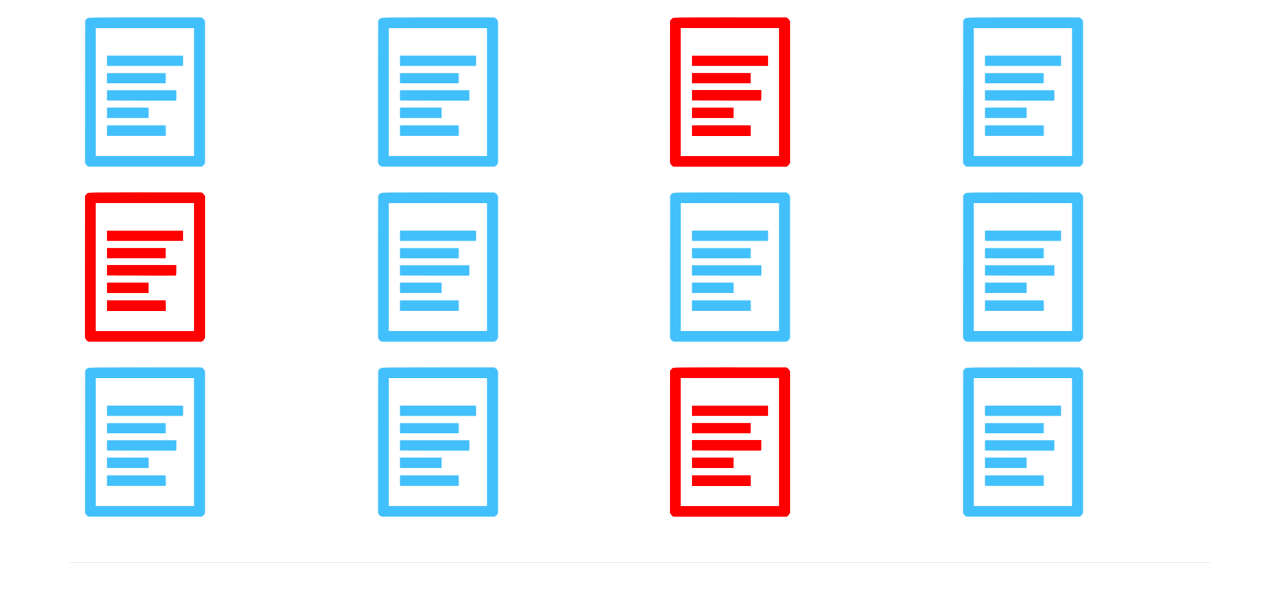
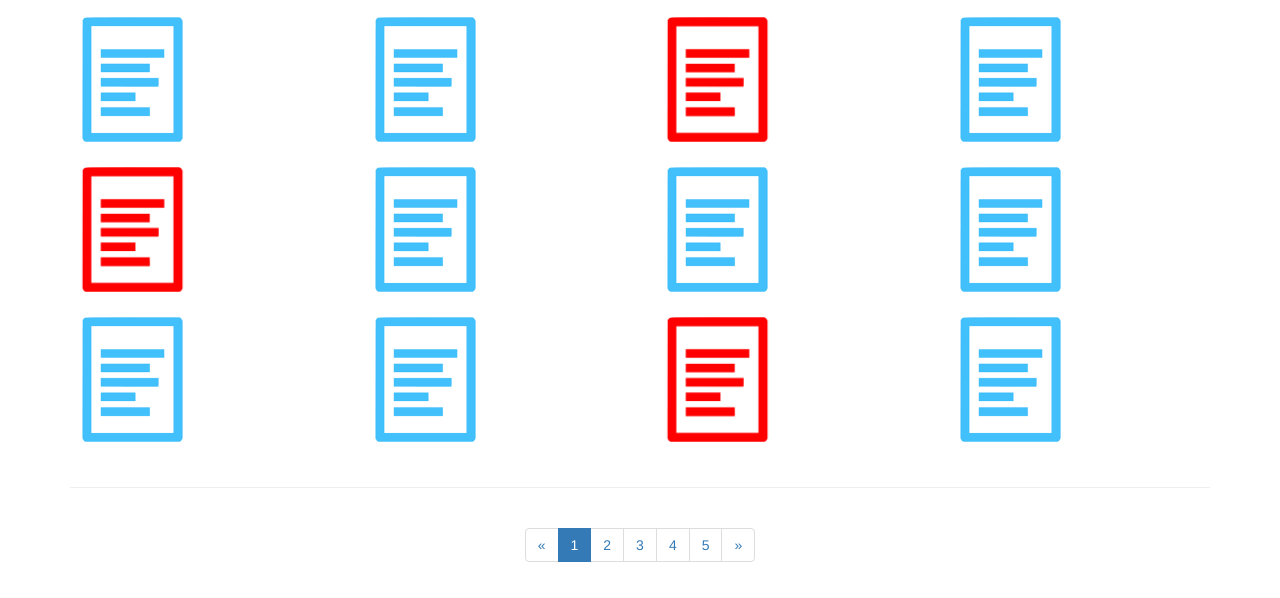
Before and after one commit to Contrack-UA/prototipoFront, a plain HTML site: page folder.html in a window 1280 px wide. Shown: the part 202-800 px from the top of the page. Drawn offline with Linux system fonts and the light colour scheme; files whose address does not match are found by name.

Commit message:
end of prototype

```diff
--- a/folder.html
+++ b/folder.html
@@ -72,23 +72,23 @@
         <div class="row">
             <div class="col-md-3 portfolio-item">
                 <a href="#">
-                    <img class="img-responsive" height="150" width="150" src="./images/fileBlue.png" alt="">
+                    <img class="img-responsive" height="125" width="125" src="./images/fileBlue.png" alt="">
                 </a>
 
             </div>
             <div class="col-md-3 portfolio-item">
                 <a href="#">
-                    <img class="img-responsive" height="150" width="150" src="./images/fileBlue.png" alt="">
+                    <img class="img-responsive" height="125" width="125" src="./images/fileBlue.png" alt="">
                 </a>
             </div>
             <div class="col-md-3 portfolio-item">
                 <a href="#">
-                    <img class="img-responsive" height="150" width="150" src="./images/fileRed.png" alt="">
+                    <img class="img-responsive" height="125" width="125" src="./images/fileRed.png" alt="">
                 </a>
             </div>
             <div class="col-md-3 portfolio-item">
                 <a href="#">
-                    <img class="img-responsive" height="150" width="150" src="./images/fileBlue.png" alt="">
+                    <img class="img-responsive" height="125" width="125" src="./images/fileBlue.png" alt="">
                 </a>
             </div>
         </div>
@@ -98,22 +98,22 @@
         <div class="row">
             <div class="col-md-3 portfolio-item">
                 <a href="#">
-                    <img class="img-responsive" height="150" width="150" src="./images/fileRed.png" alt="">
+                    <img class="img-responsive" height="125" width="125" src="./images/fileRed.png" alt="">
                 </a>
             </div>
             <div class="col-md-3 portfolio-item">
                 <a href="#">
-                    <img class="img-responsive" height="150" width="150" src="./images/fileBlue.png" alt="">
+                    <img class="img-responsive" height="125" width="125" src="./images/fileBlue.png" alt="">
                 </a>
             </div>
             <div class="col-md-3 portfolio-item">
                 <a href="#">
-                    <img class="img-responsive" height="150" width="150" src="./images/fileBlue.png" alt="">
+                    <img class="img-responsive" height="125" width="125" src="./images/fileBlue.png" alt="">
                 </a>
             </div>
             <div class="col-md-3 portfolio-item">
                 <a href="#">
-                    <img class="img-responsive" height="150" width="150" src="./images/fileBlue.png" alt="">
+                    <img class="img-responsive" height="125" width="125" src="./images/fileBlue.png" alt="">
                 </a>
             </div>
         </div>
@@ -123,22 +123,22 @@
         <div class="row">
             <div class="col-md-3 portfolio-item">
                 <a href="#">
-                    <img class="img-responsive" height="150" width="150" src="./images/fileBlue.png" alt="">
+                    <img class="img-responsive" height="125" width="125" src="./images/fileBlue.png" alt="">
                 </a>
             </div>
             <div class="col-md-3 portfolio-item">
                 <a href="#">
-                    <img class="img-responsive" height="150" width="150" src="./images/fileBlue.png" alt="">
+                    <img class="img-responsive" height="125" width="125" src="./images/fileBlue.png" alt="">
                 </a>
             </div>
             <div class="col-md-3 portfolio-item">
                 <a href="#">
-                    <img class="img-responsive" height="150" width="150" src="./images/fileRed.png" alt="">
+                    <img class="img-responsive" height="125" width="125" src="./images/fileRed.png" alt="">
                 </a>
             </div>
             <div class="col-md-3 portfolio-item">
                 <a href="#">
-                    <img class="img-responsive" height="150" width="150" src="./images/fileBlue.png" alt="">
+                    <img class="img-responsive" height="125" width="125" src="./images/fileBlue.png" alt="">
                 </a>
             </div>
         </div>
```
Also changed, not shown: folder1.html (+12 -12 lines), index.html (+12 -12 lines).
